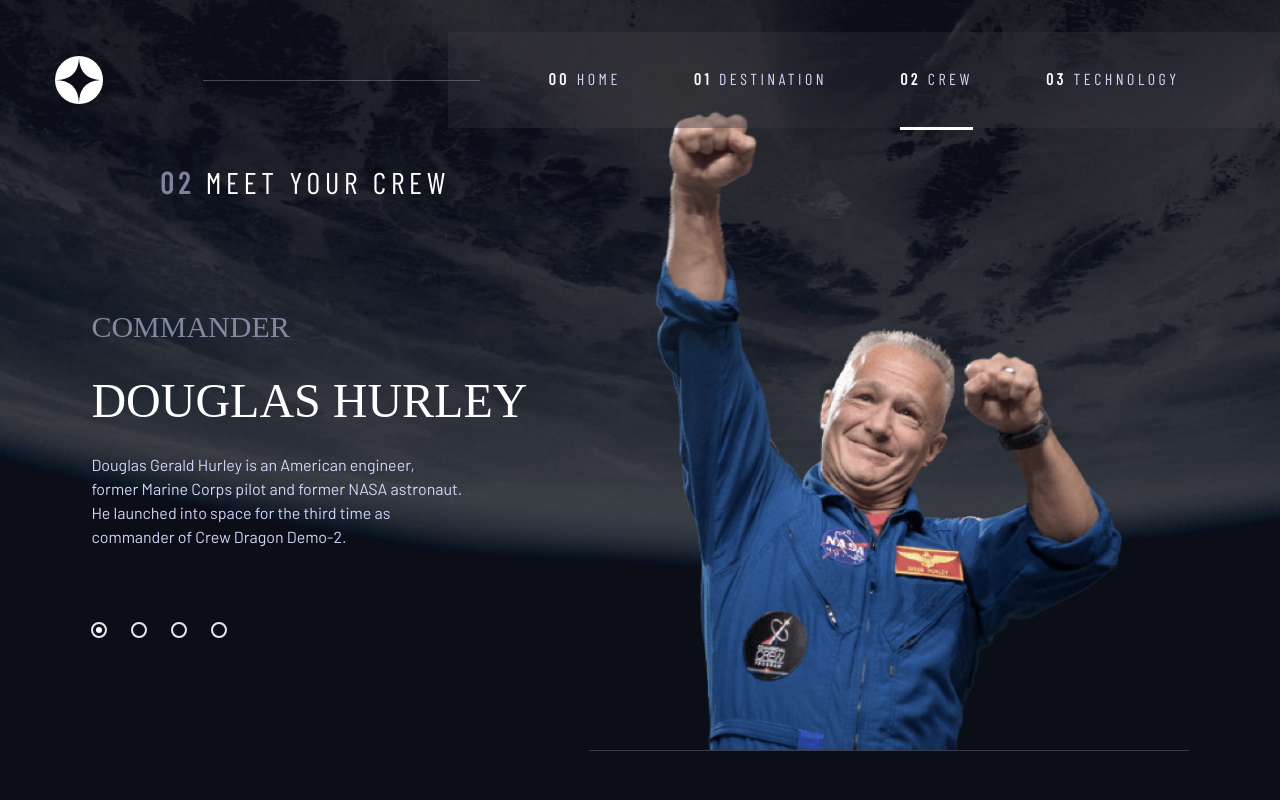
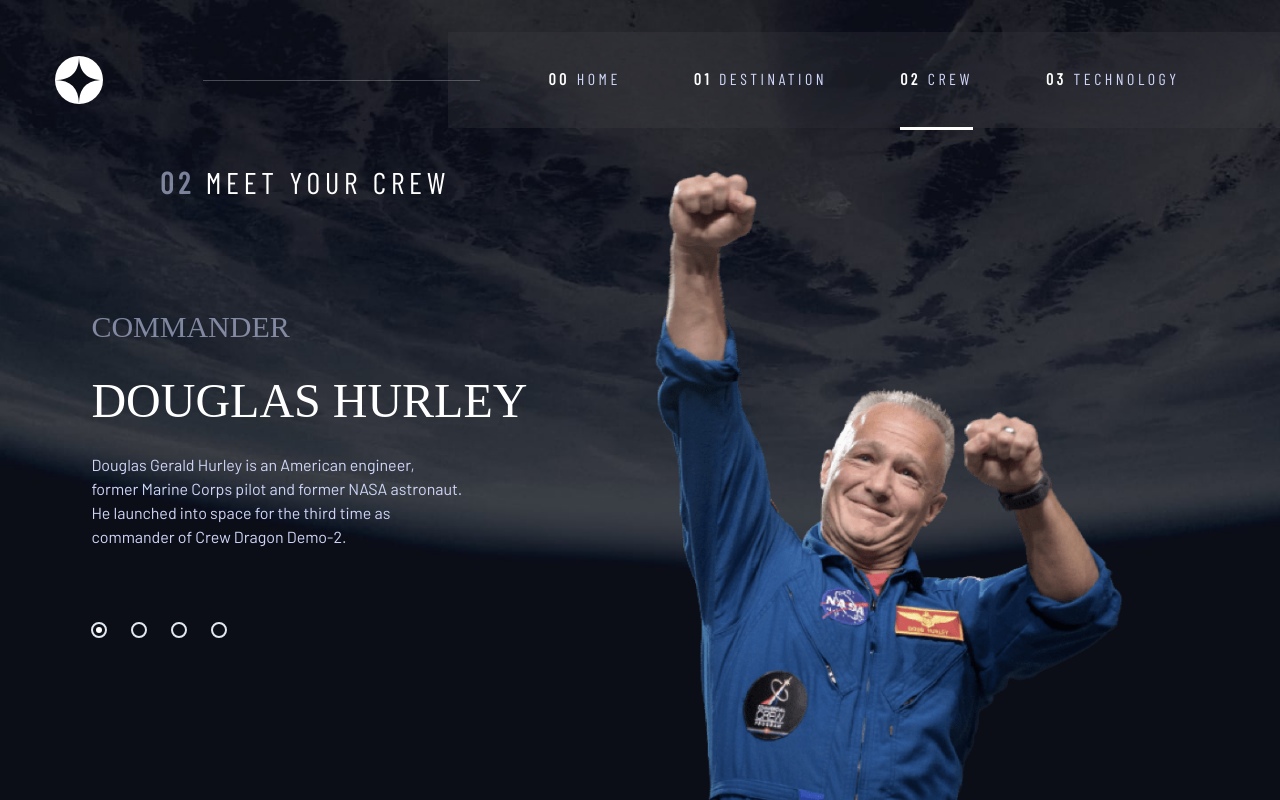
Before and after one commit to Kyokox1/space_tourism, a React (Vite) app: page /crew in a window 1280 px wide. Built offline with nearby package versions, Linux system fonts and the light colour scheme; a web font is replaced by a local one.

Commit message:
Agregando animacion de entrada y salida con Framer Motion.

```diff
--- a/src/components/items/Button_Technology_item.jsx
+++ b/src/components/items/Button_Technology_item.jsx
@@ -9,7 +9,7 @@ export const ButtonTechnologyItem = ({
 	return (
 		<Box
 			as="button"
-			autoFocus={index === 0 }
+			autoFocus={index === 0}
 			onClick={slideTechnology}
 			variant="outline"
 			boxSize={{ lg: "5rem", md: "4rem", base: "4rem" }}
--- a/src/components/items/Crew_item.jsx
+++ b/src/components/items/Crew_item.jsx
@@ -2,6 +2,7 @@ import React from "react";
 import { Flex, Image, Text } from "@chakra-ui/react";
 
 import { RadioCrewItem } from "./Radio_Crew_item";
+import { AnimatePresence, motion } from "framer-motion";
 
 export const CrewItem = ({
 	role,
@@ -47,12 +48,21 @@ export const CrewItem = ({
 					</Text>
 				</Flex>
 				{/* Componente para crear Radios */}
+
 				<RadioCrewItem
 					values={crewValues}
 					setValues={setCrewValues}
 					radios={4}
 				/>
 			</Flex>
+
+			<AnimatePresence>
+				<motion.div
+					key={img}
+					initial={{ x: 300, opacity: 0 }}
+					animate={{ x: 0, opacity: 1 }}
+					// transition={{ duration: 1, ease: 'easeInOut' }}
+				>
 					<Image
 						borderBottom="1px #383B4B solid"
 						alignSelf={{ lg: "self-end", md: "auto", base: "auto" }}
@@ -64,6 +74,8 @@ export const CrewItem = ({
 						height={{ lg: "80vh", md: "45vh", base: "280px" }}
 						alt="crew"
 					/>
+				</motion.div>
+			</AnimatePresence>
 		</Flex>
 	);
 };
--- a/src/components/items/Destination_item.jsx
+++ b/src/components/items/Destination_item.jsx
@@ -7,7 +7,7 @@ import {
 	keyframes,
 	Button
 } from "@chakra-ui/react";
-import { motion } from "framer-motion";
+import { AnimatePresence, motion } from "framer-motion";
 
 export const DestinationItem = ({
 	img,
@@ -36,14 +36,19 @@ export const DestinationItem = ({
 			flexDir={{ lg: "row", md: "column", base: "column" }}
 			textAlign={{ lg: "inherit", md: "center", base: "center" }}
 		>
+			<AnimatePresence>
 				<Image
 					as={motion.img}
-				b
+					key={img}
+					initial={{ opacity: 0 }}
+					animate={{ opacity: 1 }}
+					transition="all .5s ease-in-out"
 					src={img}
 					boxSize={{ lg: "sm", md: "sm", base: "xs" }}
 					animation={animation}
 					alt="destination"
 				/>
+			</AnimatePresence>
 			<Box
 				w={{ lg: "md", md: "xl", base: "100%" }}
 				h={{ lg: "auto", md: "45%", base: "45%" }}
--- a/src/components/items/Technology_item.jsx
+++ b/src/components/items/Technology_item.jsx
@@ -1,7 +1,8 @@
 import React from "react";
-import { Box, Flex, Image, Text } from "@chakra-ui/react";
+import { Box, Flex, Image, Text, keyframes } from "@chakra-ui/react";
 
 import { ButtonTechnologyItem } from "./Button_Technology_item";
+import { AnimatePresence } from "framer-motion";
 
 export const TechnologyItem = ({
 	name,
@@ -10,6 +11,13 @@ export const TechnologyItem = ({
 	imgPortrait,
 	setTechnologyValues
 }) => {
+	const animationLeft = keyframes`
+		0% { transform: scale(1) translateY(100%) }
+		100% { transform: scale(1) translateY(0%) }
+	`;
+
+	const slideLeft = `${animationLeft} .8s ease-out`;
+
 	return (
 		<Flex
 			flexDir={{
@@ -89,13 +97,17 @@ export const TechnologyItem = ({
 				w={{ lg: "70%", md: "inherit", base: "inherit" }}
 			>
 				<source srcSet={imgLandscape} media="(max-width: 990px)" />
+				<AnimatePresence>
 					<Image
+						key={imgPortrait}
+						animation={slideLeft}
 						src={imgPortrait}
 						mt={{ lg: "-4rem", md: "0", base: "0" }}
 						alt="techcology"
 						objectFit="contain"
 						m="0 auto"
 					/>
+				</AnimatePresence>
 			</Box>
 		</Flex>
 	);
--- a/src/components/sections/NavDesktop_item.jsx
+++ b/src/components/sections/NavDesktop_item.jsx
@@ -6,7 +6,7 @@ export const NavDesktop = () => {
 	// const [active, setActive] = useState(""); //*NO es necesario con el Pathname.
 
 	const { pathname } = useLocation();
-	console.log(pathname);
+	// console.log(pathname);
 
 	const navValues = ["HOME", "DESTINATION", "CREW", "TECHNOLOGY"];
 
```
Also changed, not shown: .eslintrc.js. Lines whose indentation alone changed are shown as unchanged.
